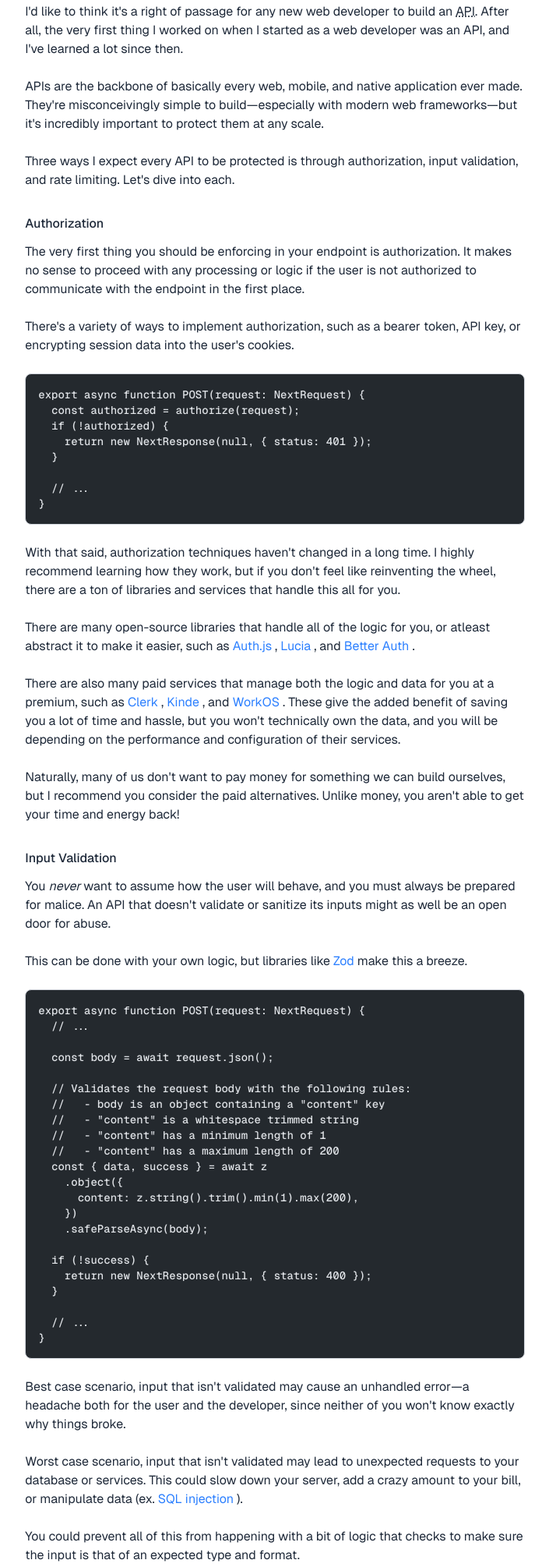
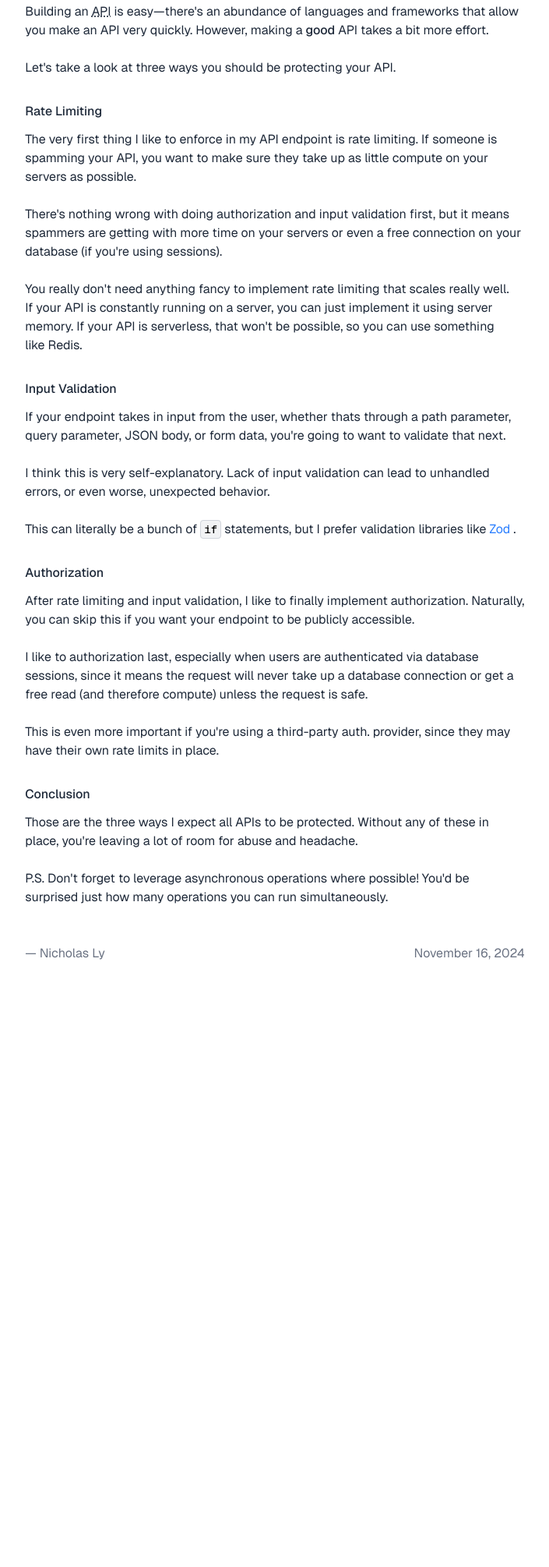
Before and after one commit to nicholasdly/site, an Astro site: page /posts/api-protection in a window 1280 px wide. Shown: the part 137-2147 px from the top of the page at 78% size, without its empty margins (287-992 px from the left). After the commit the page ends 1468 px from the top, so only its background shows below. Built offline with nearby package versions, Linux system fonts and the light colour scheme; Astro itself is replaced by a stand-in of ours.

Commit message:
refactor: rewrite

````diff
--- a/src/content/posts/api-protection.mdx
+++ b/src/content/posts/api-protection.mdx
@@ -6,112 +6,36 @@ date: "Nov 16 2024"
 
 # {frontmatter.title}
 
-I'd like to think it's a right of passage for any new web developer to build an <abbr title="Application Programming Interface">API</abbr>. After all, the very first thing I worked on when I started as a web developer was an API, and I've learned a lot since then.
+Building an <abbr title="Application Programming Interface">API</abbr> is easy—there's an abundance of languages and frameworks that allow you make an API very quickly. However, making a **good** API takes a bit more effort.
 
-APIs are the backbone of basically every web, mobile, and native application ever made. They're misconceivingly simple to build—especially with modern web frameworks—but it's incredibly important to protect them at any scale.
+Let's take a look at three ways you should be protecting your API.
 
-Three ways I expect every API to be protected is through authorization, input validation, and rate limiting. Let's dive into each.
+## Rate Limiting
+
+The very first thing I like to enforce in my API endpoint is rate limiting. If someone is spamming your API, you want to make sure they take up as little compute on your servers as possible.
+
+There's nothing wrong with doing authorization and input validation first, but it means spammers are getting with more time on your servers or even a free connection on your database (if you're using sessions).
+
+You really don't need anything fancy to implement rate limiting that scales really well. If your API is constantly running on a server, you can just implement it using server memory. If your API is serverless, that won't be possible, so you can use something like Redis.
+
+## Input Validation
+
+If your endpoint takes in input from the user, whether thats through a path parameter, query parameter, JSON body, or form data, you're going to want to validate that next.
+
+I think this is very self-explanatory. Lack of input validation can lead to unhandled errors, or even worse, unexpected behavior.
+
+This can literally be a bunch of `if` statements, but I prefer validation libraries like [Zod](https://zod.dev/).
 
 ## Authorization
 
-The very first thing you should be enforcing in your endpoint is authorization. It makes no sense to proceed with any processing or logic if the user is not authorized to communicate with the endpoint in the first place.
+After rate limiting and input validation, I like to finally implement authorization. Naturally, you can skip this if you want your endpoint to be publicly accessible.
 
-There's a variety of ways to implement authorization, such as a bearer token, API key, or encrypting session data into the user's cookies.
+I like to authorization last, especially when users are authenticated via database sessions, since it means the request will never take up a database connection or get a free read (and therefore compute) unless the request is safe.
 
-```ts
-export async function POST(request: NextRequest) {
-  const authorized = authorize(request);
-  if (!authorized) {
-    return new NextResponse(null, { status: 401 });
-  }
-
-  // ...
-}
-```
-
-With that said, authorization techniques haven't changed in a long time. I highly recommend learning how they work, but if you don't feel like reinventing the wheel, there are a ton of libraries and services that handle this all for you.
-
-There are many open-source libraries that handle all of the logic for you, or atleast abstract it to make it easier, such as [Auth.js](https://authjs.dev/), [Lucia](https://lucia-auth.com/), and [Better Auth](https://www.better-auth.com/).
-
-There are also many paid services that manage both the logic and data for you at a premium, such as [Clerk](https://clerk.com/), [Kinde](https://kinde.com/), and [WorkOS](https://workos.com/). These give the added benefit of saving you a lot of time and hassle, but you won't technically own the data, and you will be depending on the performance and configuration of their services.
-
-Naturally, many of us don't want to pay money for something we can build ourselves, but I recommend you consider the paid alternatives. Unlike money, you aren't able to get your time and energy back!
-
-## Input Validation
-
-You _never_ want to assume how the user will behave, and you must always be prepared for malice. An API that doesn't validate or sanitize its inputs might as well be an open door for abuse.
-
-This can be done with your own logic, but libraries like [Zod](https://zod.dev/) make this a breeze.
-
-```ts
-export async function POST(request: NextRequest) {
-  // ...
-
-  const body = await request.json();
-
-  // Validates the request body with the following rules:
-  //   - body is an object containing a "content" key
-  //   - "content" is a whitespace trimmed string
-  //   - "content" has a minimum length of 1
-  //   - "content" has a maximum length of 200
-  const { data, success } = await z
-    .object({
-      content: z.string().trim().min(1).max(200),
-    })
-    .safeParseAsync(body);
-
-  if (!success) {
-    return new NextResponse(null, { status: 400 });
-  }
-
-  // ...
-}
-```
-
-Best case scenario, input that isn't validated may cause an unhandled error—a headache both for the user and the developer, since neither of you won't know exactly why things broke.
-
-Worst case scenario, input that isn't validated may lead to unexpected requests to your database or services. This could slow down your server, add a crazy amount to your bill, or manipulate data (ex. [SQL injection](https://owasp.org/www-community/attacks/SQL_Injection)).
-
-You could prevent all of this from happening with a bit of logic that checks to make sure the input is that of an expected type and format.
-
-## Rate Limiting
-
-While some of the problems that arise with a lack of input validation can be minor, a lack of rate limiting is a much more significant issue.
-
-Without rate limiting, something as easy as spam can cause your server to slow down and a crazy large bill. Even if you might be preventing spam on the frontend of your application, it doesn't take any skill to write a script that sends a massive amount of requests to your server.
-
-Rate limiting is quite a bit more complex to do from scratch though, involving a variety of algorithms and database interactions, so many open-source libraries exist to make enforcing rate limits as easy as possible. A rate limiting library might even be native to your web framework!
-
-Personally, I currently write most of my APIs in TypeScript and have enjoyed using [Upstash](https://upstash.com/) and their managed Redis database along with their open-source `@upstash/ratelimit` library for handling basically all of the logic.
-
-```ts
-/**
- * A rate limiter powered by Upstash Redis, which
- * uses a sliding window algorithm preventing more
- * than 50 requests in a 24 hour period.
- */
-const ratelimit = new Ratelimit({
-  redis: Redis.fromEnv(),
-  limiter: Ratelimit.slidingWindow(50, "24 h"),
-});
-
-export async function POST(request: NextRequest) {
-  // ...
-
-  const ip = request.headers.get("x-forwarded-for");
-  const { success } = await ratelimit.limit(ip ?? "anon");
-  if (!success) {
-    return new NextResponse(null, { status: 429 });
-  }
-
-  // ...
-}
-```
-
-Again, I highly recommend doing your own research so you understand how rate limiting works under the hood. Similar to authorization, feel free to build your own or use a paid service like Upstash.
+This is even more important if you're using a third-party auth. provider, since they may have their own rate limits in place.
 
 ## Conclusion
 
-That concludes the three primary ways of protecting your database that doesn't directly involve your own written logic. By implementing all three of these features, you're already doing better than the majority of APIs, and you'll be doing yourself a favor!
+Those are the three ways I expect all APIs to be protected. Without any of these in place, you're leaving a lot of room for abuse and headache.
 
-As a bonus tip: avoid unnecessary, synchronous logic! This is extremely common with developers who aren't very experienced with SQL databases. If you have consecutive blocking SQL calls that don't depend on each other, there's a high probability you can fetch _all_ your data in a single SQL query!
+P.S. Don't forget to leverage asynchronous operations where possible! You'd be surprised just how many operations you can run simultaneously.
````
